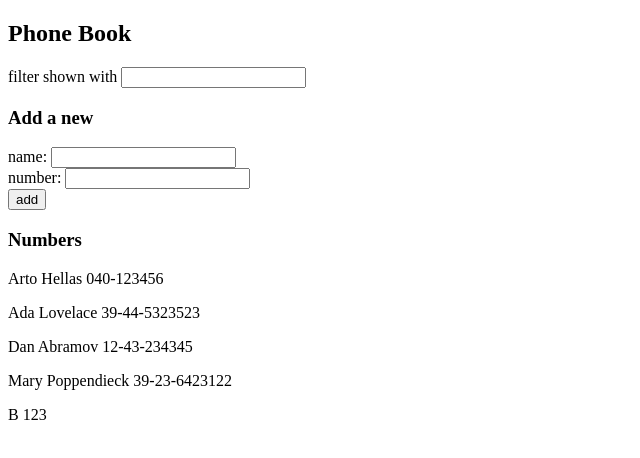
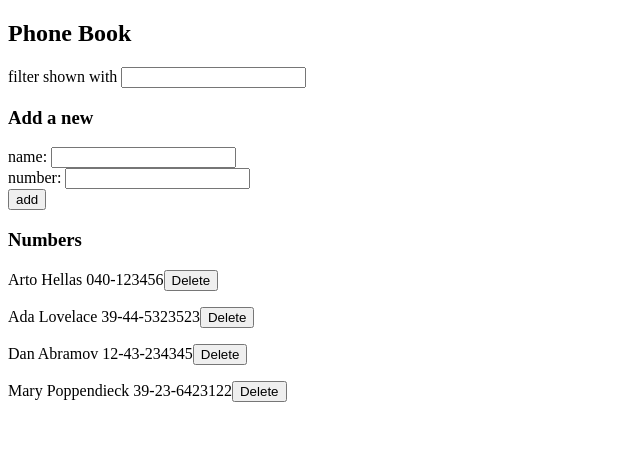
Before and after one commit to lburscheidt/fsopen-submissions, a React (Vite) app in the folder part2/phonebook/: page / in a window 1280 px wide. Shown: the top 458 px of the page, without its empty margins (0-640 px from the left). Built offline with nearby package versions, Linux system fonts and the light colour scheme; data requests are answered from the project's data file.

Commit message:
Complete exercise 2.14

```diff
--- a/part2/phonebook/db.json
+++ b/part2/phonebook/db.json
@@ -19,11 +19,6 @@
       "name": "Mary Poppendieck",
       "number": "39-23-6423122",
       "id": "4"
-    },
-    {
-      "id": "720a",
-      "name": "B",
-      "number": "123"
     }
   ]
 }
--- a/part2/phonebook/src/App.jsx
+++ b/part2/phonebook/src/App.jsx
@@ -1,6 +1,7 @@
 import { useState, useEffect } from "react";
 import axios from "axios";
-import personService from "./services";
+import personService from "./services/persons";
+
 const Filter = (props) => {
 	return (
 		<label>
@@ -12,14 +13,26 @@
 
 const Person = (props) => {
 	return (
-		<p key={props.person.name}>
+		<p key={props.person.id}>
 			{props.person.name} {props.person.number}
+			<button
+				type="button"
+				onClick={() => {
+					if (window.confirm(`Do you want to delete ${props.person.name}?`)) {
+						props.deletePerson(props.person.id);
+					}
+				}}
+			>
+				Delete
+			</button>
 		</p>
 	);
 };
 
 const Persons = (props) => {
-	return props.persons.map((person) => <Person person={person} />);
+	return props.persons.map((person) => (
+		<Person key={person.id} person={person} deletePerson={props.deletePerson} />
+	));
 };
 
 const PersonForm = (props) => {
@@ -64,6 +77,12 @@
 		setSearchInput(event.target.value);
 	};
 
+	const deletePerson = (id) => {
+		personService.remove(id).then(() => {
+			setPersons(persons.filter((person) => person.id !== id));
+		});
+	};
+
 	const addNewPerson = (event) => {
 		event.preventDefault();
 		const personObject = { name: newName, number: newNumber };
@@ -99,7 +118,7 @@
 				addNewPerson={addNewPerson}
 			/>
 			<h3>Numbers</h3>
-			<Persons persons={personsToShow} />
+			<Persons persons={personsToShow} deletePerson={deletePerson} />
 		</div>
 	);
 };
--- a/part2/phonebook/src/services/persons.js
+++ b/part2/phonebook/src/services/persons.js
@@ -15,4 +15,9 @@
 		.then((response) => response.data);
 };
 
-export default { getAll, create, update };
+const remove = (id) => {
+	const request = axios.delete(`${baseUrl}/${id}`);
+	return request.then((response) => response.data);
+};
+
+export default { getAll, create, update, remove };
```
